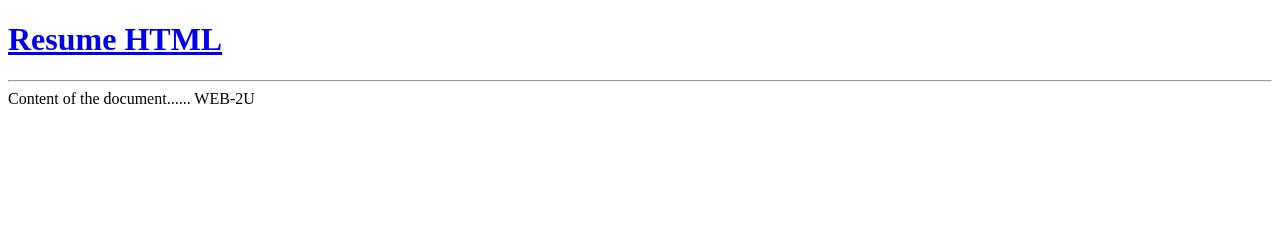
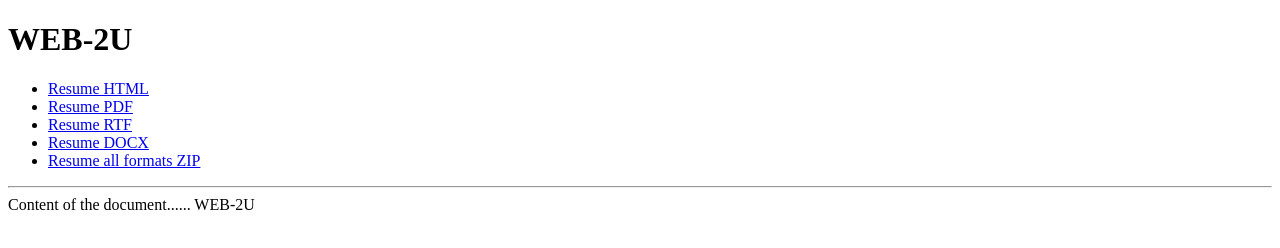
Before and after one commit to web2uSites/web-2u, a plain HTML site: page index.html in a window 1280 px wide. Drawn offline with Linux system fonts and the light colour scheme.

Commit message:
created folders and static files

```diff
--- a/index.html
+++ b/index.html
@@ -6,7 +6,16 @@
 </head>
 
 <body>
-<h1><a href="resume.html" target="_blank">Resume HTML</a></h1>
+<h1>WEB-2U</h1>
+
+<ul>
+	<li><a href="/static/files/resume.html" target="_blank">Resume HTML</a></li>
+	<li><a href="/static/files/resume.pdf" target="_blank">Resume PDF</a></li>
+	<li><a href="/static/files/resume.rtf" target="_blank">Resume RTF</a></li>
+	<li><a href="/static/files/resume.docx" target="_blank">Resume DOCX</a></li>
+	<li><a href="/static/files/resumeallformats.zip" target="_blank">Resume all formats ZIP</a></li>
+</ul>
+
 <hr>
 Content of the document...... WEB-2U
 </body>
```
Also changed, not shown: static/files/resume.html (renamed from resume.html), 6 other files.
